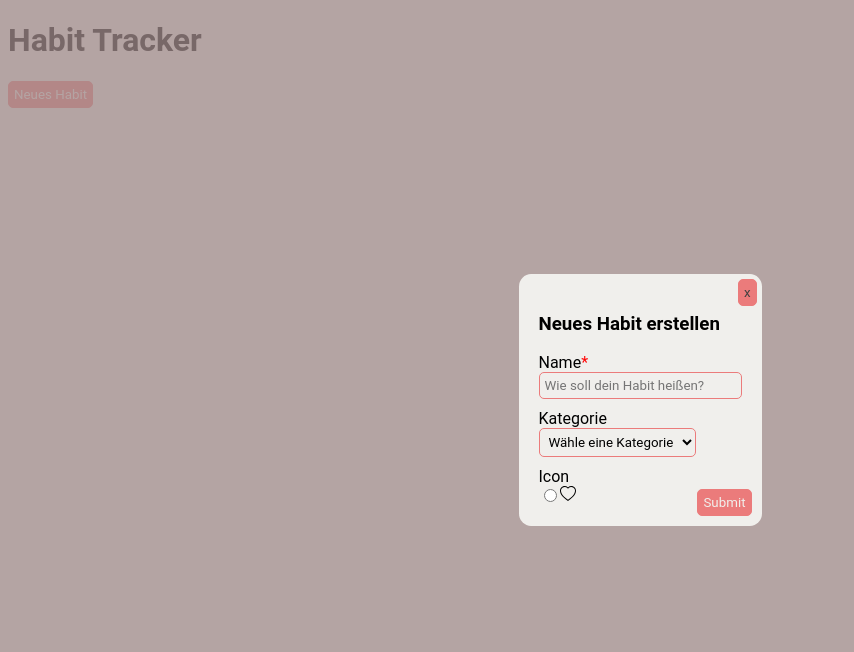
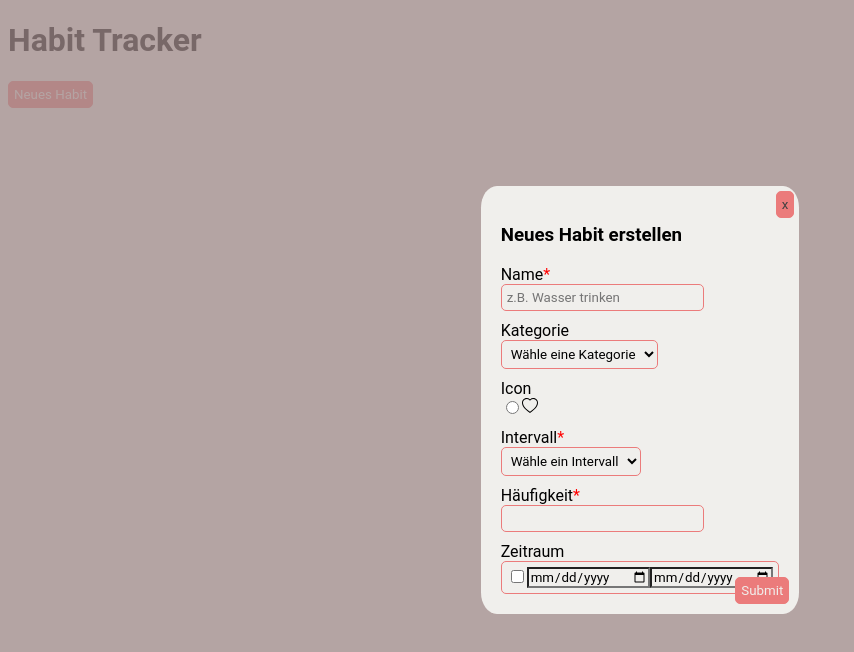
Before and after one commit to angi-mint/habit-tracker, a Vue app: page / in a window 1280 px wide. Both pictures are taken after a click on the button "Neues Habit". Shown: the top 652 px of the page, without its empty margins (0-854 px from the left). Built offline with nearby package versions, Linux system fonts and the light colour scheme.

Commit message:
added interval and time range inputs
Signed-off-by: Angi Mint <68991185+angi-mint@users.noreply.github.com>

```diff
--- a/src/vue/components/CreateHabit.vue
+++ b/src/vue/components/CreateHabit.vue
@@ -21,6 +21,7 @@ interface HabitProps {
 const habitName = ref('');
 const habitCategory = ref('');
 const habitIcon = ref('');
+const habitInterval = ref('');
 
 const onSubmit = () => {
     const formData: HabitProps = {
@@ -49,15 +50,25 @@ const categories: Ref<Array<DatabaseList>> = computed(() => {
 const icons: Ref<Array<DatabaseList>> = computed(() => {
     const icon = [
         { pk: 1, value: "heart" },
-    ]
+    ];
 
     return icon;
-})
+});
+
+const intervals: Ref<Array<DatabaseList>> = computed(() => {
+    const interval = [
+        { pk: 1, value: "täglich" },
+        { pk: 2, value: "wöchentlich" },
+        { pk: 3, value: "zweiwöchentlich" },
+        { pk: 4, value: "monatlich" },
+    ];
+    return interval;
+});
 
 </script>
 
 <template>
-    <button @click="open = true">Neues Habit</button>
+    <button class="btn-habit" @click="open = true">Neues Habit</button>
     <Teleport to="body">
         <div v-if="open" class="modal">
             <div class="modal-content">
@@ -68,14 +79,14 @@ const icons: Ref<Array<DatabaseList>> = computed(() => {
                     <LabelForm required>
                         <template v-slot:form-label><p>Name</p></template>
                         <template v-slot:input>
-                            <input class="form-input" type="text" v-model="habitName" placeholder="Wie soll dein Habit heißen?"/>
+                            <input class="form-input" type="text" v-model="habitName" placeholder="z.B. Wasser trinken" required/>
                         </template>
                     </LabelForm>
 
                     <LabelForm>
-                        <template #form-label>Kategorie</template>
+                        <template #form-label><p>Kategorie</p></template>
                         <template #input>
-                            <select v-if="categories.length > 0" v-model="habitCategory">
+                            <select class="form-select" v-if="categories.length > 0" v-model="habitCategory">
                                 <option disabled value=""> Wähle eine Kategorie</option>
                                 <option v-for="items in categories" :value="items.pk">
                                     {{ items.value }}
@@ -86,12 +97,46 @@ const icons: Ref<Array<DatabaseList>> = computed(() => {
                     </LabelForm>
 
                     <LabelForm>
-                        <template #form-label>Icon</template>
+                        <template #form-label><p>Icon</p></template>
                         <template #input>
                             <label v-for="items in icons">
                                 <input type="radio" v-model="habitIcon" :value=items.pk />
                                 <HabitIcon :id=items.value />
                             </label>
+                        </template>
+                    </LabelForm>
+
+                    <LabelForm required>
+                        <template #form-label><p>Intervall</p></template>
+                        <template #input>
+                            <select class="form-select" v-model="habitInterval">
+                                <option disabled value="">Wähle ein Intervall</option>
+                                <option v-for="items in intervals" :value="items.pk">
+                                    {{ items.value }}
+                                </option>
+                            </select>
+                        </template>
+                    </LabelForm>
+
+                    <LabelForm required>
+                        <template #form-label><p>Häufigkeit</p></template>
+                        <template #input>
+                            <input class="form-input form-number" type="number" value="1" min="1" v-model="habitFrequency" required>
+                        </template>
+                    </LabelForm>
+
+                    <LabelForm>
+                        <template #form-label><p>Zeitraum</p></template>
+                        <template #input>
+                            <div class="form-input form-label">
+                                <label class="toggler-wrapper style-1">
+                                    <input type="checkbox">
+                                    <div class="toggler-slider">
+                                        <div class="toggler-knob"></div>
+                                    </div>
+                                </label>
+                                <input type="date"><input type="date">
+                            </div>
                         </template>
                     </LabelForm>
                     <input type="submit">
```
